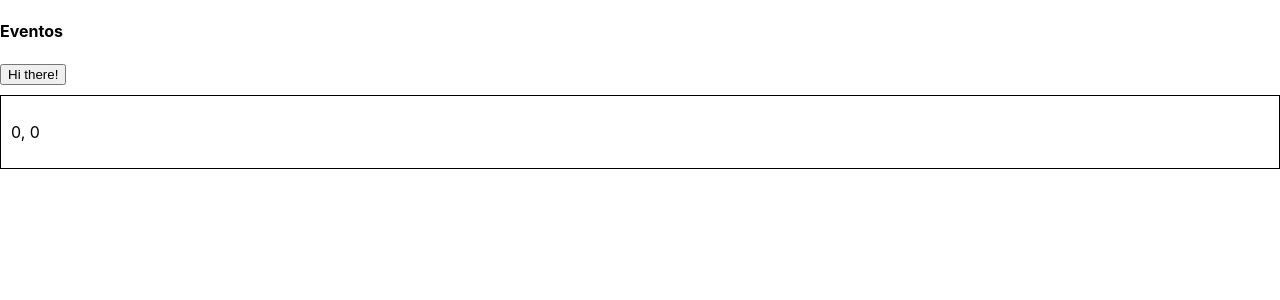
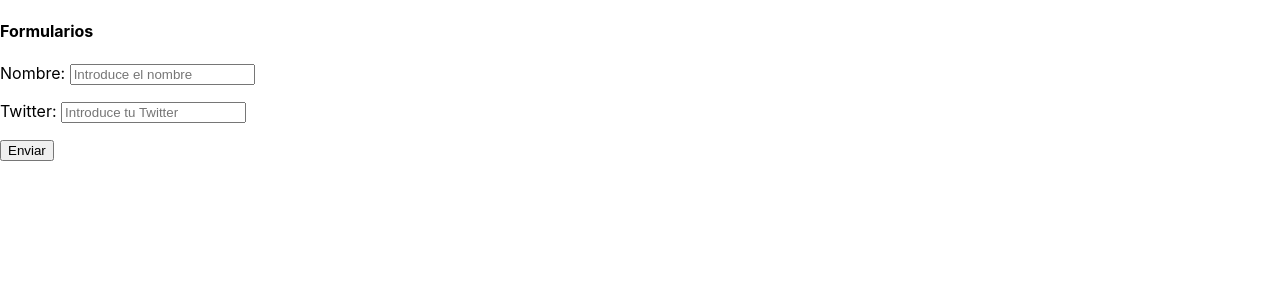
Before and after one commit to nikosantis/react-practice, a React (Create React App) app: page / in a window 1280 px wide. Shown: the top 300 px of the page. Built offline with nearby package versions, Linux system fonts and the light colour scheme.

Commit message:
form in react

```diff
--- a/src/App.js
+++ b/src/App.js
@@ -1,32 +1,11 @@
 import React, { Component } from 'react'
+import Forms from './sections/forms'
 
 class App extends Component {
-  constructor () {
-    super()
-    this.state = { mouseX: 0, mouseY: 0 }
-  }
-
-  handleMouseMove = (e) =>  {
-    const { clientX, clientY } = e
-    this.setState({ mouseX: clientX, mouseY: clientY })
-  }
-  handleClick (e) {
-    console.log(e)
-    console.log(e.nativeEvent)
-    alert('Hi there!')
-  }
   render () {
-
     return (
       <div className="App">
-        <h4>Eventos</h4>
-        <button onClick={this.handleClick}>Hi there!</button>
-        <div
-          onMouseMove={this.handleMouseMove}
-          style={{ border: '1px solid #000', marginTop: 10, padding: 10 }}
-        >
-          <p>{this.state.mouseX}, {this.state.mouseY}</p>
-        </div>
+        <Forms />
       </div>
     )
   }
--- /dev/null
+++ b/src/sections/forms.js
@@ -0,0 +1,37 @@
+import React, { Component } from 'react'
+
+export default class Forms extends Component {
+  handleClick (e) {
+    e.preventDefault()
+    const name = document.getElementById('name').value
+    const email = document.getElementById('twitter').value
+    console.log({ name, email })
+  }
+  render() {
+    return (
+      <div>
+        <h4>Formularios</h4>
+        <form>
+          <p>
+            <label>Nombre: </label>
+            <input
+              id='name'
+              name='userName'
+              placeholder='Introduce el nombre'
+            />
+          </p>
+          <p>
+            <label>Twitter: </label>
+            <input
+              id='twitter'
+              name='twitteraccount'
+              placeholder='Introduce tu Twitter'
+            />
+          </p>
+
+          <button onClick={this.handleClick}>Enviar</button>
+        </form>
+      </div>
+    )
+  }
+}
```
